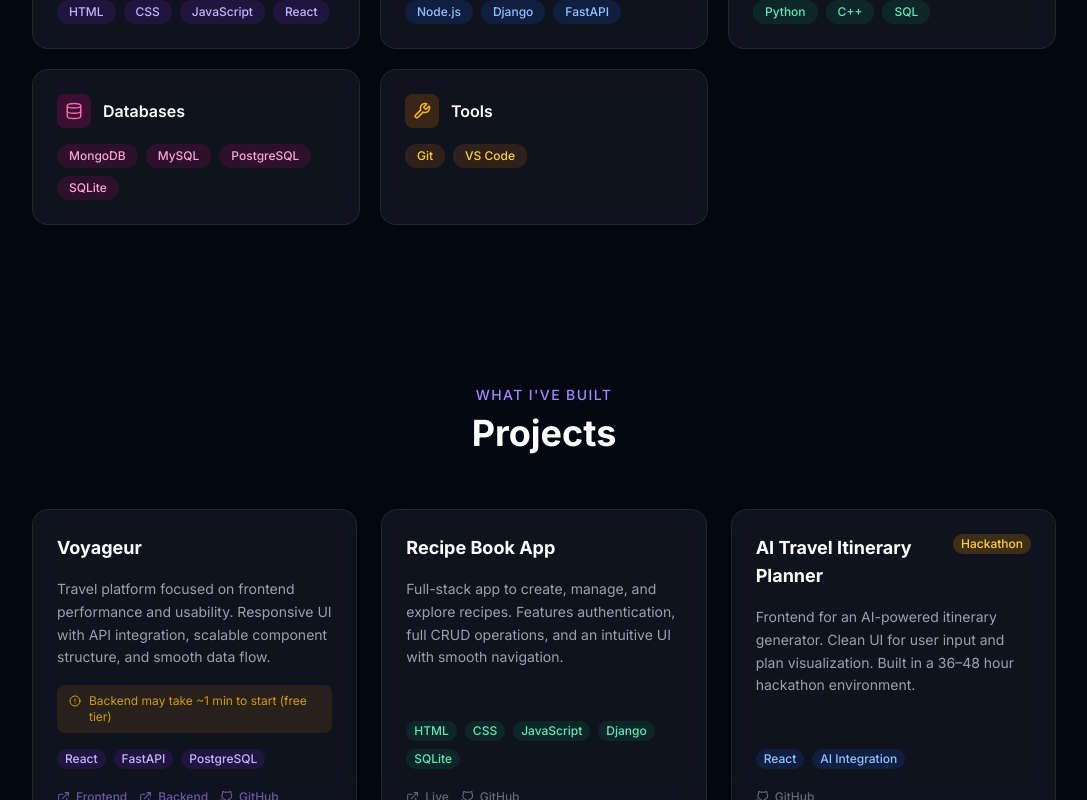
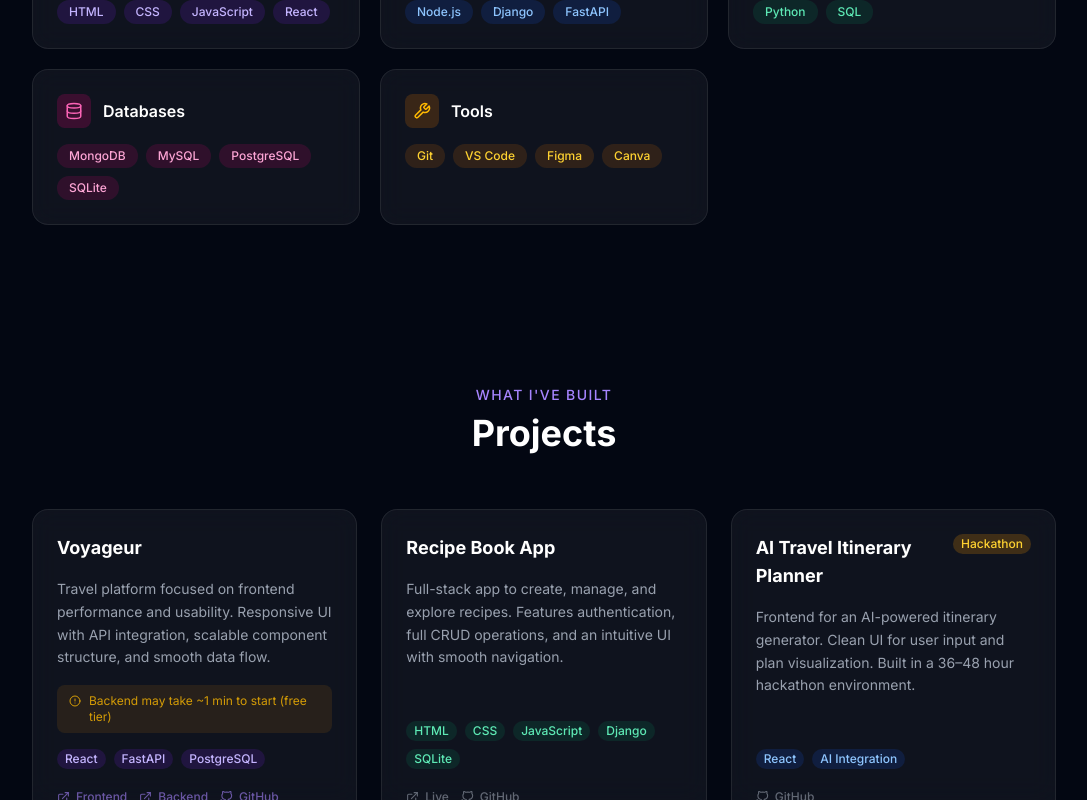
Before and after one commit to shreya-kindalkar/shreya-kindalkar.github.io, a React (Vite) app in the folder portfolio/: page / in a window 1280 px wide. Shown: the part 1691-2491 px from the top of the page, without its empty margins (96-1183 px from the left). Built offline with nearby package versions, Linux system fonts and the light colour scheme.

Commit message:
fix: remove C++ from languages, add Figma and Canva to tools

```diff
--- a/portfolio/src/components/Skills.jsx
+++ b/portfolio/src/components/Skills.jsx
@@ -21,7 +21,7 @@ const SKILL_GROUPS = [
     category: 'Languages',
     icon: FiCpu,
     color: 'emerald',
-    skills: ['Python', 'C++', 'SQL'],
+    skills: ['Python', 'SQL'],
   },
   {
     category: 'Databases',
@@ -33,7 +33,7 @@ const SKILL_GROUPS = [
     category: 'Tools',
     icon: FiTool,
     color: 'amber',
-    skills: ['Git', 'VS Code'],
+    skills: ['Git', 'VS Code', 'Figma', 'Canva'],
   },
 ]
 
```
